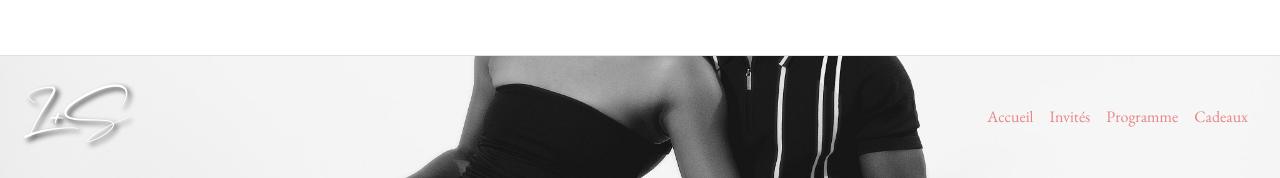
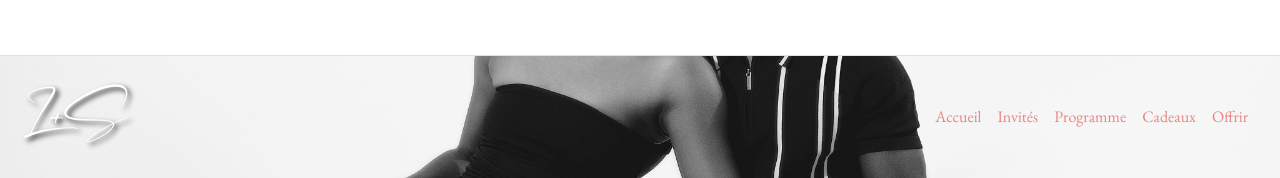
Before and after one commit to KennethSidibe/wedding-website, a Node server app: page /invitees in a window 1280 px wide. Shown: the part 760-938 px from the top of the page. Run offline with Node 20, Linux system fonts and the light colour scheme; some web fonts are replaced.

Commit message:
Add give page footer link, update footer link

```diff
--- a/views/invites.ejs
+++ b/views/invites.ejs
@@ -186,6 +186,9 @@
         <li class="nav-item">
           <a href="/#gift-anchor" class="nav-link px-2">Cadeaux</a>
         </li>
+          <li class="nav-item">
+        <a href="/give" class="nav-link px-2">Offrir</a>
+      </li>
       </ul>
     </footer>
   </body>
```
